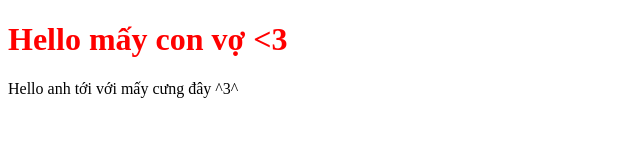
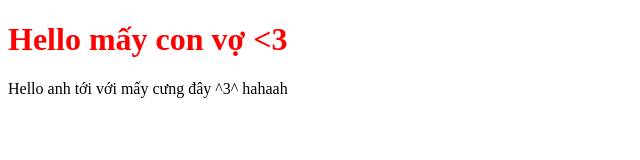
Before and after one commit to viethoangfpthcm/BT01_Git, a plain HTML site: page index.html in a window 1280 px wide. Shown: the full height of the page, 0-640 px from the left. Drawn offline with Linux system fonts and the light colour scheme.

Commit message:
Update index.html

```diff
--- a/index.html
+++ b/index.html
@@ -8,5 +8,6 @@
 <body>
     <h1 style="color: red;">Hello mấy con vợ <3</h1>
     Hello anh tới với mấy cưng đây ^3^
+    hahaah
 </body>
 </html>
```
